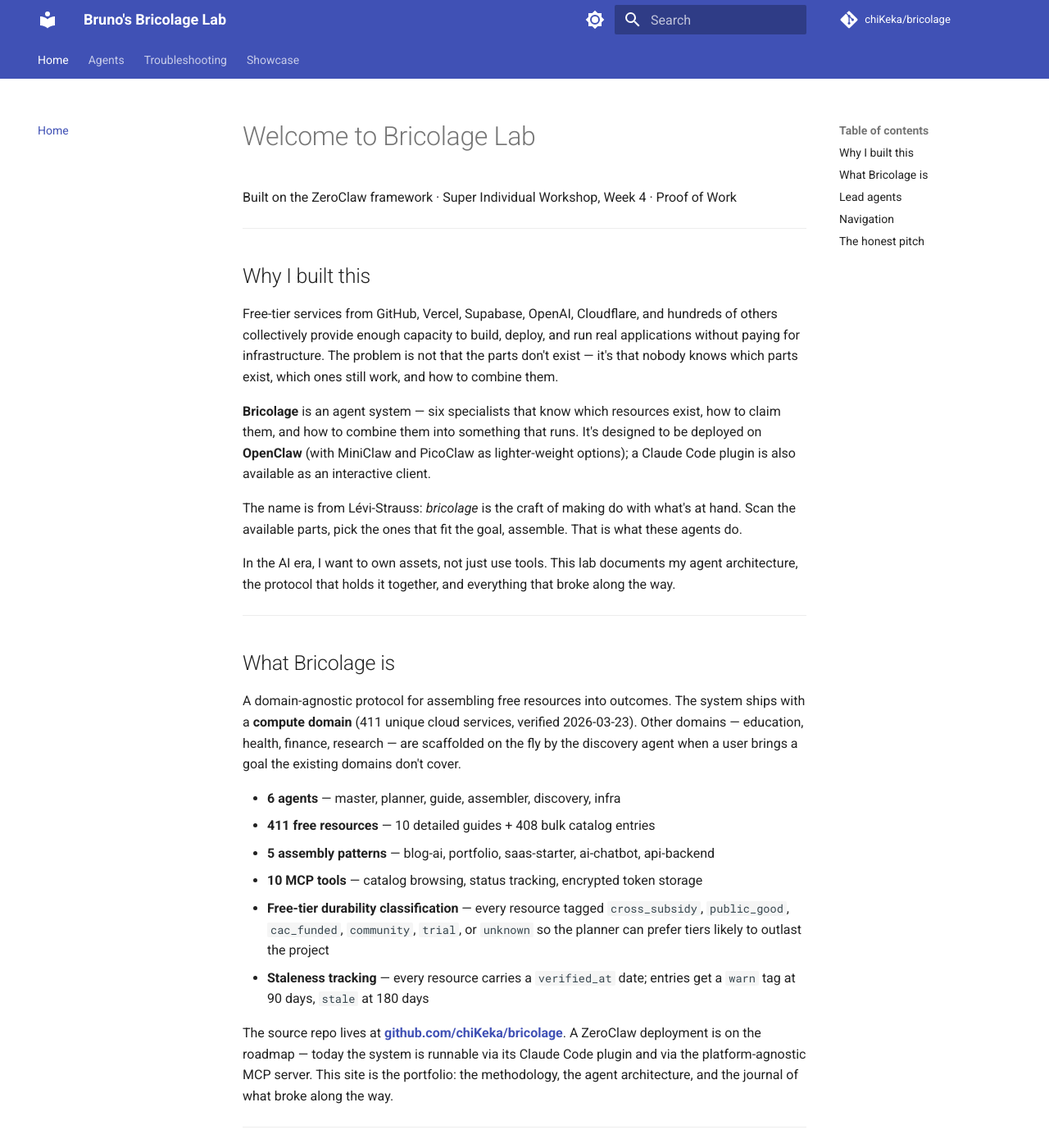
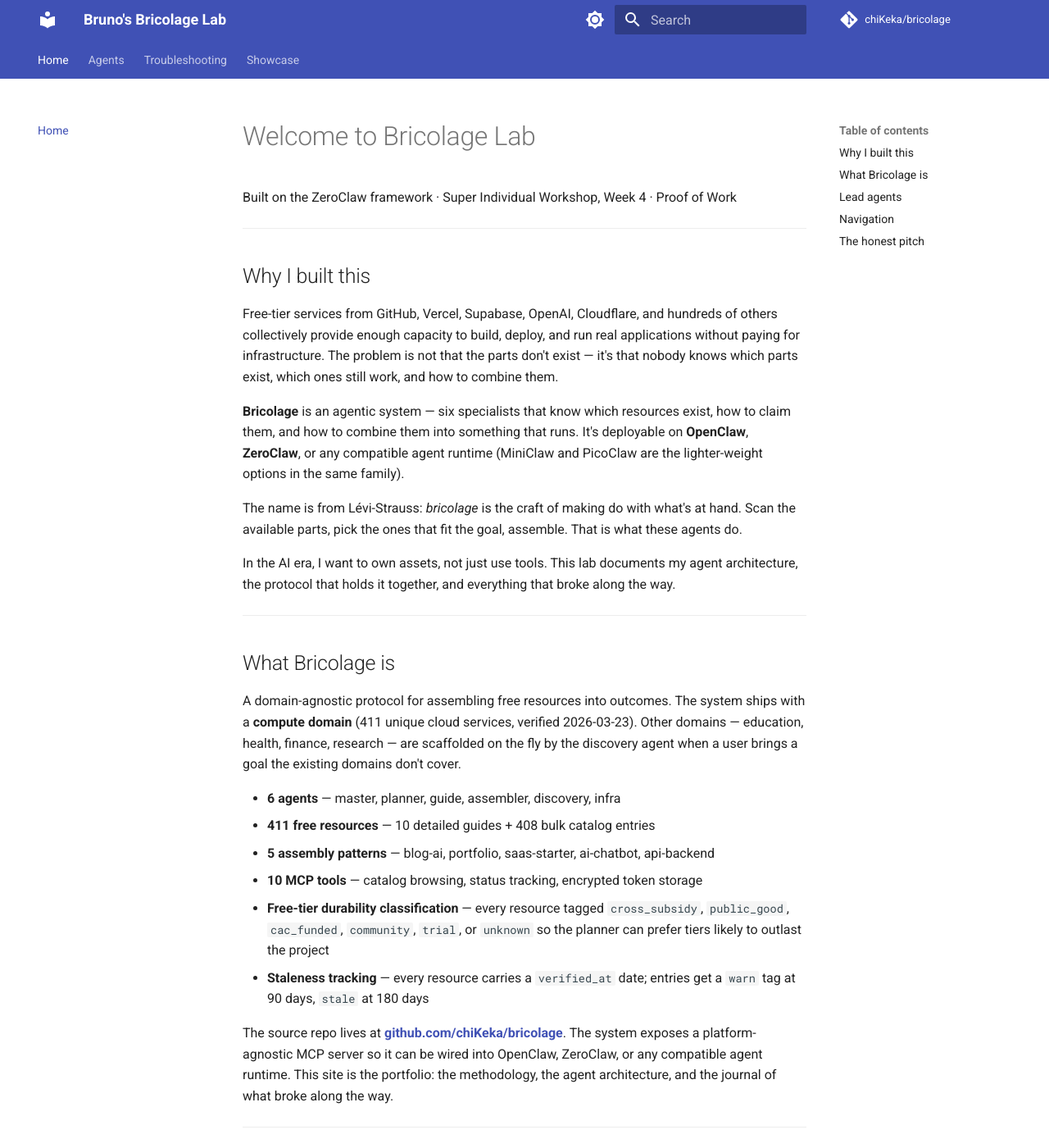
Before and after one commit to chiKeka/bricolage-portfolio, an MkDocs documentation site: the page built from docs/index.md, in a window 1280 px wide and 1400 px high. Shown: the whole window at 82% size. Built offline with MkDocs 1.6.1 and Material for MkDocs 9.7.7, drawn with Linux system fonts in a browser that asks for light colours; comment, search, counter and statistics services are not loaded.

Commit message:
Drop all Claude Code plugin references; frame as runtime-agnostic agentic system
Positioning is now: deployable on OpenClaw, ZeroClaw, or any compatible
agent runtime. No distribution-channel language anywhere in the portfolio.

```diff
--- a/docs/index.md
+++ b/docs/index.md
@@ -8,7 +8,7 @@
 
 Free-tier services from GitHub, Vercel, Supabase, OpenAI, Cloudflare, and hundreds of others collectively provide enough capacity to build, deploy, and run real applications without paying for infrastructure. The problem is not that the parts don't exist — it's that nobody knows which parts exist, which ones still work, and how to combine them.
 
-**Bricolage** is an agent system — six specialists that know which resources exist, how to claim them, and how to combine them into something that runs. It's designed to be deployed on **OpenClaw** (with MiniClaw and PicoClaw as lighter-weight options); a Claude Code plugin is also available as an interactive client.
+**Bricolage** is an agentic system — six specialists that know which resources exist, how to claim them, and how to combine them into something that runs. It's deployable on **OpenClaw**, **ZeroClaw**, or any compatible agent runtime (MiniClaw and PicoClaw are the lighter-weight options in the same family).
 
 The name is from Lévi-Strauss: *bricolage* is the craft of making do with what's at hand. Scan the available parts, pick the ones that fit the goal, assemble. That is what these agents do.
 
@@ -27,7 +27,7 @@
 - **Free-tier durability classification** — every resource tagged `cross_subsidy`, `public_good`, `cac_funded`, `community`, `trial`, or `unknown` so the planner can prefer tiers likely to outlast the project
 - **Staleness tracking** — every resource carries a `verified_at` date; entries get a `warn` tag at 90 days, `stale` at 180 days
 
-The source repo lives at **[github.com/chiKeka/bricolage](https://github.com/chiKeka/bricolage)**. A ZeroClaw deployment is on the roadmap — today the system is runnable via its Claude Code plugin and via the platform-agnostic MCP server. This site is the portfolio: the methodology, the agent architecture, and the journal of what broke along the way.
+The source repo lives at **[github.com/chiKeka/bricolage](https://github.com/chiKeka/bricolage)**. The system exposes a platform-agnostic MCP server so it can be wired into OpenClaw, ZeroClaw, or any compatible agent runtime. This site is the portfolio: the methodology, the agent architecture, and the journal of what broke along the way.
 
 ---
 
```
Also changed, not shown: README.md (+1 -1 lines), docs/02-Agents/master/IDENTITY.md (+1 -1 lines).
